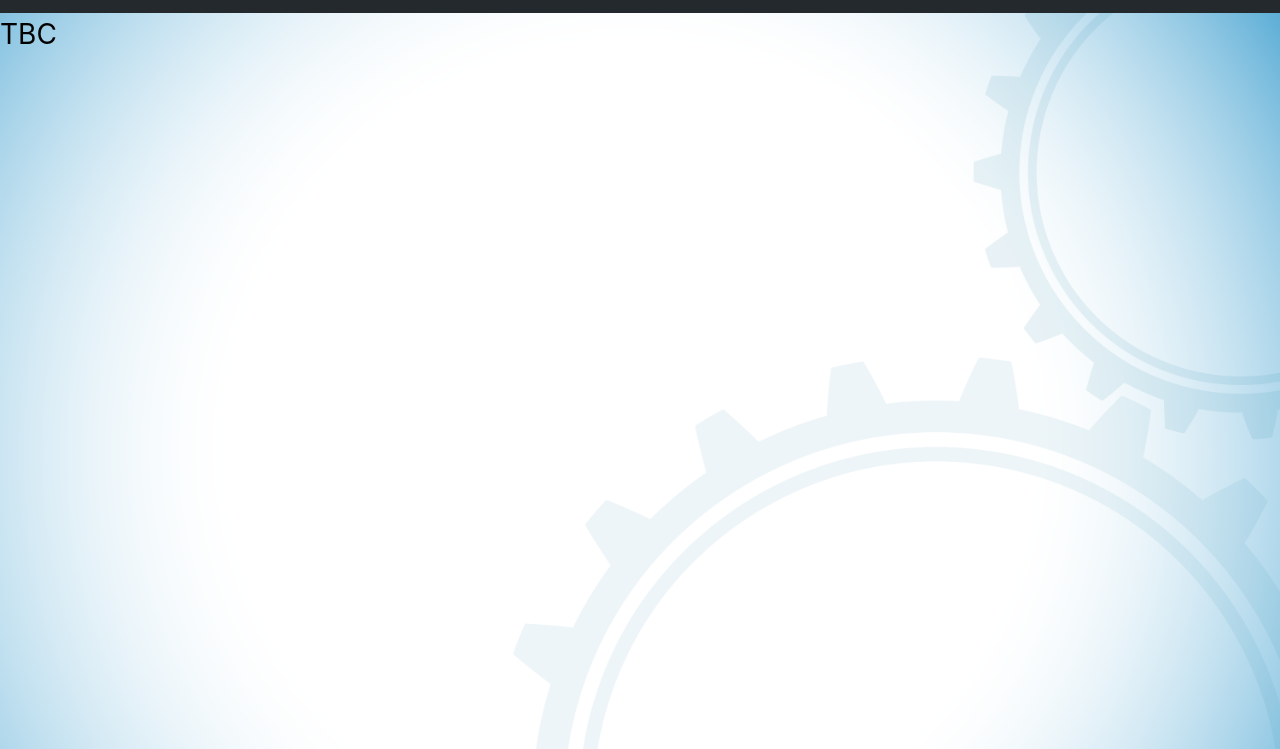
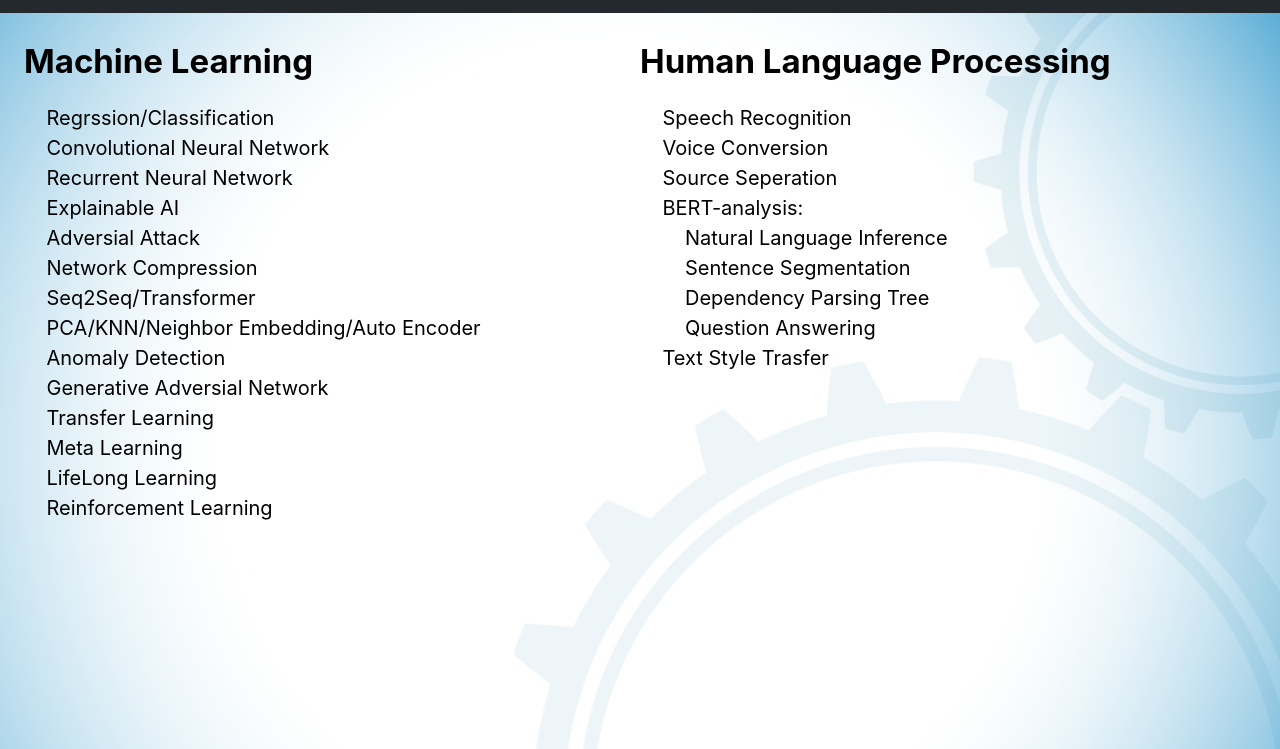
Before and after one commit to hhhaaahhhaa/hhhaaahhhaa.github.io, a plain HTML site: page srcpage/ProjectsPage/MachineLearning.html in a window 1280 px wide. Shown: the part 51-800 px from the top of the page. Drawn offline with Linux system fonts and the light colour scheme.

Commit message:
pages done

```diff
--- a/srcpage/ProjectsPage/MachineLearning.css
+++ b/srcpage/ProjectsPage/MachineLearning.css
@@ -133,5 +133,16 @@ ul{
     flex: auto;
     background-image: url("src/background.jpg");
     background-size: cover;
-    font-size: 28px;
+    font-size: 22px;
+
+    padding: 24px;
 }
+.intro{
+    width: 50%;
+}
+.intro > p{
+    padding: 8px;
+}
+.intro > ul{
+    font-size: 20px;
+}
--- a/srcpage/ProjectsPage/MachineLearning.html
+++ b/srcpage/ProjectsPage/MachineLearning.html
@@ -66,7 +66,42 @@
 
         <!--Content-->
         <div class="content">
-            TBC
+            <div class="intro">
+                <h2>Machine Learning</h2>
+                <p></p>
+                <ul>
+                    <li>&nbsp; &nbsp; Regrssion/Classification</li>
+                    <li>&nbsp; &nbsp; Convolutional Neural Network</li>
+                    <li>&nbsp; &nbsp; Recurrent Neural Network</li>
+                    <li>&nbsp; &nbsp; Explainable AI</li>
+                    <li>&nbsp; &nbsp; Adversial Attack</li>
+                    <li>&nbsp; &nbsp; Network Compression</li>
+                    <li>&nbsp; &nbsp; Seq2Seq/Transformer</li>
+                    <li>&nbsp; &nbsp; PCA/KNN/Neighbor Embedding/Auto Encoder</li>
+                    <li>&nbsp; &nbsp; Anomaly Detection</li>
+                    <li>&nbsp; &nbsp; Generative Adversial Network</li>
+                    <li>&nbsp; &nbsp; Transfer Learning</li>
+                    <li>&nbsp; &nbsp; Meta Learning</li>
+                    <li>&nbsp; &nbsp; LifeLong Learning</li>
+                    <li>&nbsp; &nbsp; Reinforcement Learning</li>
+                </ul>
+            </div>
+            <div class="intro">
+                <h2>Human Language Processing</h2>
+                <p></p>
+                <ul>
+                    <li>&nbsp; &nbsp; Speech Recognition</li>
+                    <li>&nbsp; &nbsp; Voice Conversion</li>
+                    <li>&nbsp; &nbsp; Source Seperation</li>
+                    <ul>&nbsp; &nbsp; BERT-analysis:
+                        <li>&nbsp; &nbsp; &nbsp; &nbsp; Natural Language Inference</li>
+                        <li>&nbsp; &nbsp; &nbsp; &nbsp; Sentence Segmentation</li>
+                        <li>&nbsp; &nbsp; &nbsp; &nbsp; Dependency Parsing Tree</li>
+                        <li>&nbsp; &nbsp; &nbsp; &nbsp; Question Answering</li>
+                    </ul>
+                    <li>&nbsp; &nbsp; Text Style Trasfer</li>
+                </ul>
+            </div>
         </div>
         <script src="./MachineLearning.js"></script>
     </body>
```
Also changed, not shown: srcpage/ProjectsPage/EatingBot.html (+1 -1 lines).
